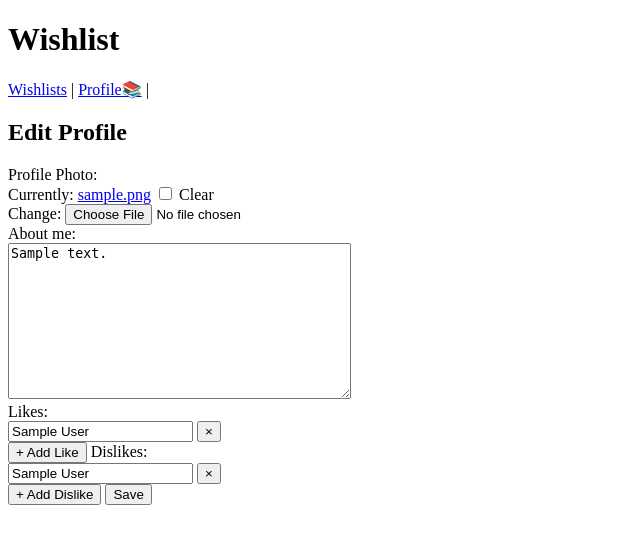
After one commit to Maria-Bondar/Wishlist_app, a Django app: page /accounts/edit_profile/ in a window 1280 px wide. The commit adds this page. Shown: the top 544 px of the page, without its empty margins (0-640 px from the left). Run offline with Django 5.2, Linux system fonts and the light colour scheme; a user stored in the database is signed in; tables that the repository leaves empty hold one stand-in row (values such as "Sample post").

Commit message:
New update accounts (models, views and templates of profile)

```diff
--- a/wishlist_app/accounts/forms.py
+++ b/wishlist_app/accounts/forms.py
@@ -5,20 +5,19 @@ from .models import CustomUser
 class RegisterForm(UserCreationForm):
     email = forms.EmailField(required=True)
     date_of_birth = forms.DateField(required=False, widget=forms.DateInput(attrs={'type': 'date'}))
-    phone_number = forms.CharField(required=False)
 
     class Meta:
         model = CustomUser
-        fields = ['username', 'email', 'date_of_birth', 'phone_number', 'password1', 'password2']
-
-
-class LoginForm(AuthenticationForm):
-    username = forms.CharField()
-    password = forms.CharField(widget=forms.PasswordInput)
-
-from django import forms
-from django.contrib.auth.forms import AuthenticationForm
+        fields = ['username', 'email', 'date_of_birth', 'password1', 'password2']
 
 class EmailLoginForm(AuthenticationForm):
     username = forms.EmailField(label="Email", widget=forms.EmailInput(attrs={'autofocus': True}))
     password = forms.CharField(label="Password", strip=False, widget=forms.PasswordInput)
+
+
+from .models import UserProfile, Interest
+
+class UserProfileForm(forms.ModelForm):
+    class Meta:
+        model = UserProfile
+        fields = ['bio', 'profile_pic', 'facebook', 'twitter', 'instagram']
--- a/wishlist_app/accounts/models.py
+++ b/wishlist_app/accounts/models.py
@@ -1,5 +1,6 @@
 from django.db import models
-from django.contrib.auth.models import AbstractUser
+from django.contrib.auth.models import User, AbstractUser
+from django.conf import settings
 
 # Create your models here.
 
@@ -12,3 +13,41 @@ class CustomUser(AbstractUser):
 
     def __str__(self):
         return self.email
+
+
+import os
+import uuid
+from django.utils.deconstruct import deconstructible
+
+@deconstructible
+class PathAndRename:
+    def __init__(self, sub_path):
+        self.path = sub_path
+
+    def __call__(self, instance, filename):
+        ext = filename.split('.')[-1]
+        # Створюємо унікальне ім'я з uuid
+        filename = '{}.{}'.format(uuid.uuid4().hex, ext)
+        # Повертаємо шлях
+        return os.path.join(self.path, filename)
+
+path_and_rename = PathAndRename("images/profile/")
+
+class Interest(models.Model):
+    name = models.CharField(max_length=100, unique=True)
+
+    def __str__(self):
+        return self.name
+
+class UserProfile(models.Model):
+    user = models.OneToOneField(settings.AUTH_USER_MODEL, on_delete=models.CASCADE)
+    bio = models.TextField(null=True, blank=True)
+    likes = models.ManyToManyField(Interest, related_name='likes', blank=True)
+    dislikes = models.ManyToManyField(Interest, related_name='dislikes', blank=True)
+    profile_pic = models.ImageField(upload_to=path_and_rename, null=True, blank=True)
+    facebook = models.CharField(max_length=50, null=True, blank=True)
+    twitter = models.CharField(max_length=50, null=True, blank=True)
+    instagram = models.CharField(max_length=50, null=True, blank=True)
+
+    def __str__(self):
+        return str(self.user)
--- /dev/null
+++ b/wishlist_app/accounts/templates/accounts/edit_profile.html
@@ -0,0 +1,90 @@
+{% extends "wishlist/home.html" %}
+
+{% block content %}
+  <h2>Edit Profile</h2>
+
+  <form method="post" enctype="multipart/form-data">
+    {% csrf_token %}
+    {{ form.non_field_errors }}
+
+    <div>
+      <label for="{{ form.profile_pic.id_for_label }}">Profile Photo:</label><br>
+        {{ form.profile_pic.errors }}
+        {{ form.profile_pic }}
+    </div>
+
+    <div>
+      <label for="{{ form.bio.id_for_label }}">About me:</label><br>
+      {{ form.bio.errors }}
+      {{ form.bio }}
+    </div>
+
+<label>Likes:</label>
+  <div id="likes-container">
+    {% for interest in likes %}
+      <div class="like-item">
+        <input type="text" name="likes" value="{{ interest.name }}">
+        <button type="button" class="remove">×</button>
+      </div>
+    {% empty %}
+      <div class="like-item">
+        <input type="text" name="likes" value="">
+        <button type="button" class="remove">×</button>
+      </div>
+    {% endfor %}
+  </div>
+  <button type="button" id="add-like">+ Add Like</button>
+
+  <label>Dislikes:</label>
+  <div id="dislikes-container">
+    {% for interest in dislikes %}
+      <div class="dislike-item">
+        <input type="text" name="dislikes" value="{{ interest.name }}">
+        <button type="button" class="remove">×</button>
+      </div>
+    {% empty %}
+      <div class="dislike-item">
+        <input type="text" name="dislikes" value="">
+        <button type="button" class="remove">×</button>
+      </div>
+    {% endfor %}
+  </div>
+  <button type="button" id="add-dislike">+ Add Dislike</button>
+
+  <button type="submit">Save</button>
+</form>
+
+<script>
+  function makeItem(name = '', className = 'like-item', inputName = 'likes') {
+    const div = document.createElement('div');
+    div.className = className;
+    const input = document.createElement('input');
+    input.type = 'text';
+    input.name = inputName;
+    input.value = name;
+    const btn = document.createElement('button');
+    btn.type = 'button';
+    btn.className = 'remove';
+    btn.innerText = '×';
+    btn.addEventListener('click', () => div.remove());
+    div.appendChild(input);
+    div.appendChild(btn);
+    return div;
+  }
+
+  document.getElementById('add-like').addEventListener('click', () => {
+    document.getElementById('likes-container').appendChild(makeItem('', 'like-item', 'likes'));
+  });
+
+  document.getElementById('add-dislike').addEventListener('click', () => {
+    document.getElementById('dislikes-container').appendChild(makeItem('', 'dislike-item', 'dislikes'));
+  });
+
+  document.addEventListener('click', function(e) {
+    if (e.target.matches('.remove')) {
+      e.target.closest('div').remove();
+    }
+  });
+</script>
+
+{% endblock %}
--- a/wishlist_app/accounts/urls.py
+++ b/wishlist_app/accounts/urls.py
@@ -6,5 +6,9 @@ app_name = 'accounts'
 urlpatterns = [
     # path('', views.home, name='home'),
     path('login/', views.login_view, name='login'),
-    # path('register/', views.register_view, name='register'),
+    path('register/', views.register_view, name='register'),
+    path('profile/', views.profile_view, name='profile'),
+    path('create_profile/', views.create_profile, name='create_profile'),
+    path('edit_profile/', views.edit_profile, name='edit_profile'),
+
 ]
--- a/wishlist_app/accounts/views.py
+++ b/wishlist_app/accounts/views.py
@@ -1,18 +1,114 @@
 from django.shortcuts import render, redirect
 from django.contrib.auth import authenticate, login, logout
 from django.contrib import messages
+from django.contrib.auth.decorators import login_required
+from .models import UserProfile
+from .forms import UserProfileForm, Interest
 
-from .models import CustomUser
-from .forms import RegisterForm, EmailLoginForm
+from .forms import EmailLoginForm, RegisterForm
 
 # Create your views here.
+
+def register_view(request):
+    if request.method == 'POST':
+        print("here")
+        form = RegisterForm(request.POST)
+        if form.is_valid():
+            print("Success register")
+            form.save()
+            return redirect('wishlist:home')
+    else:
+        print("Empty register")
+        form = RegisterForm()
+    return render(request, 'accounts/register.html', {'form': form})
+
+
 def login_view(request):
     if request.method == 'POST':
         form = EmailLoginForm(data=request.POST)
         if form.is_valid():
             user = form.get_user()
+            print("Success login")
             login(request, user)
             return redirect('wishlist:home')
     else:
+        print("Empty login")
         form = EmailLoginForm()
     return render(request, 'accounts/login.html', {'form': form})
+
+@login_required
+def profile_view(request):
+    return render(request, 'accounts/profile.html', {
+        'user': request.user,
+    })
+
+
+@login_required
+def edit_profile(request):
+    profile = request.user.userprofile
+    if request.method == 'POST':
+        form = UserProfileForm(request.POST, request.FILES, instance=profile)
+        if form.is_valid():
+            profile = form.save(commit=False)
+            profile.user = request.user
+            profile.save()
+
+            profile.likes.clear()
+            profile.dislikes.clear()
+
+            # Отримати списки з форми
+            likes_list = request.POST.getlist('likes')
+            dislikes_list = request.POST.getlist('dislikes')
+
+            for name in likes_list:
+                if name.strip():
+                    interest, _ = Interest.objects.get_or_create(name=name.strip())
+                    profile.likes.add(interest)
+
+            for name in dislikes_list:
+                if name.strip():
+                    interest, _ = Interest.objects.get_or_create(name=name.strip())
+                    profile.dislikes.add(interest)
+            return redirect('accounts:profile')
+        else:
+            print(form.errors)
+    else:
+        print("method not post")
+        form = UserProfileForm(instance=profile)
+    return render(request, 'accounts/edit_profile.html', {
+        'form': form,
+        'likes': profile.likes.all(),
+        'dislikes': profile.dislikes.all(),
+        })
+
+def create_profile(request):
+    user = request.user
+
+    # Перевірка, чи профіль вже є
+    if hasattr(user, 'userprofile'):
+        # Можна перенаправити на редагування профілю або профіль
+        return redirect('accounts:edit_profile')
+
+    if request.method == 'POST':
+        form = UserProfileForm(request.POST, request.FILES)
+        if form.is_valid():
+            profile = form.save(commit=False)
+            profile.user = request.user
+            profile.save()
+
+            # Обробка likes
+            likes_input = request.POST.getlist('likes')
+            for name in likes_input:
+                interest, _ = Interest.objects.get_or_create(name=name)
+                profile.likes.add(interest)
+
+            # Обробка dislikes
+            dislikes_input = request.POST.getlist('dislikes')
+            for name in dislikes_input:
+                interest, _ = Interest.objects.get_or_create(name=name)
+                profile.dislikes.add(interest)
+
+            return redirect('accounts:profile_detail', pk=profile.pk)
+    else:
+        form = UserProfileForm()
+    return render(request, 'accounts/create_profile.html', {'form': form})
--- a/wishlist_app/wishlist/templates/wishlist/home.html
+++ b/wishlist_app/wishlist/templates/wishlist/home.html
@@ -10,12 +10,13 @@
 <body>
     <h1>Wishlist</h1>
     <nav>
-        {% if not user.is_authenticated %}
+        {% comment %} {% if not user.is_authenticated %}
             <a href="{% url 'accounts:login' %}">Log in</a> |
-        {% endif %}
+        {% endif %} {% endcomment %}
 
         {% if user.is_authenticated %}
-            <a href="{% url 'wishlist:wishlist_list' %}">Books📚</a> |
+            <a href="{% url 'wishlist:home' %}">Wishlists</a> |
+            <a href="{% url 'accounts:profile' %}">Profile📚</a> |
             {% comment %} <a href="{% url 'logout' %}" class="logout">Log out</a> {% endcomment %}
         {% endif %}
     </nav>
--- a/wishlist_app/wishlist_app/settings.py
+++ b/wishlist_app/wishlist_app/settings.py
@@ -123,6 +123,9 @@ USE_TZ = True
 
 STATIC_URL = 'static/'
 
+MEDIA_URL = '/media/'
+MEDIA_ROOT = BASE_DIR / 'media'
+
 # Default primary key field type
 # https://docs.djangoproject.com/en/5.2/ref/settings/#default-auto-field
 
--- a/wishlist_app/wishlist_app/urls.py
+++ b/wishlist_app/wishlist_app/urls.py
@@ -16,9 +16,14 @@ Including another URLconf
 """
 from django.contrib import admin
 from django.urls import path, include
+from django.conf import settings
+from django.conf.urls.static import static
 
 urlpatterns = [
     path('admin/', admin.site.urls),
     path('accounts/', include('accounts.urls')),
     path('', include('wishlist.urls')),
 ]
+
+if settings.DEBUG:
+    urlpatterns += static(settings.MEDIA_URL, document_root=settings.MEDIA_ROOT)
```
Also changed, not shown: wishlist_app/accounts/templates/accounts/create_profile.html (added, +54 -0 lines), wishlist_app/accounts/templates/accounts/login.html (+15 -0 lines), wishlist_app/accounts/templates/accounts/profile.html (added, +50 -0 lines), wishlist_app/accounts/templates/accounts/register.html (added, +20 -0 lines), wishlist_app/wishlist/views.py (+58 -0 lines), wishlist_app/media/images/profile/41904c6db3fa42ffad5d77600786b8b3.png (added), 1 other file.
